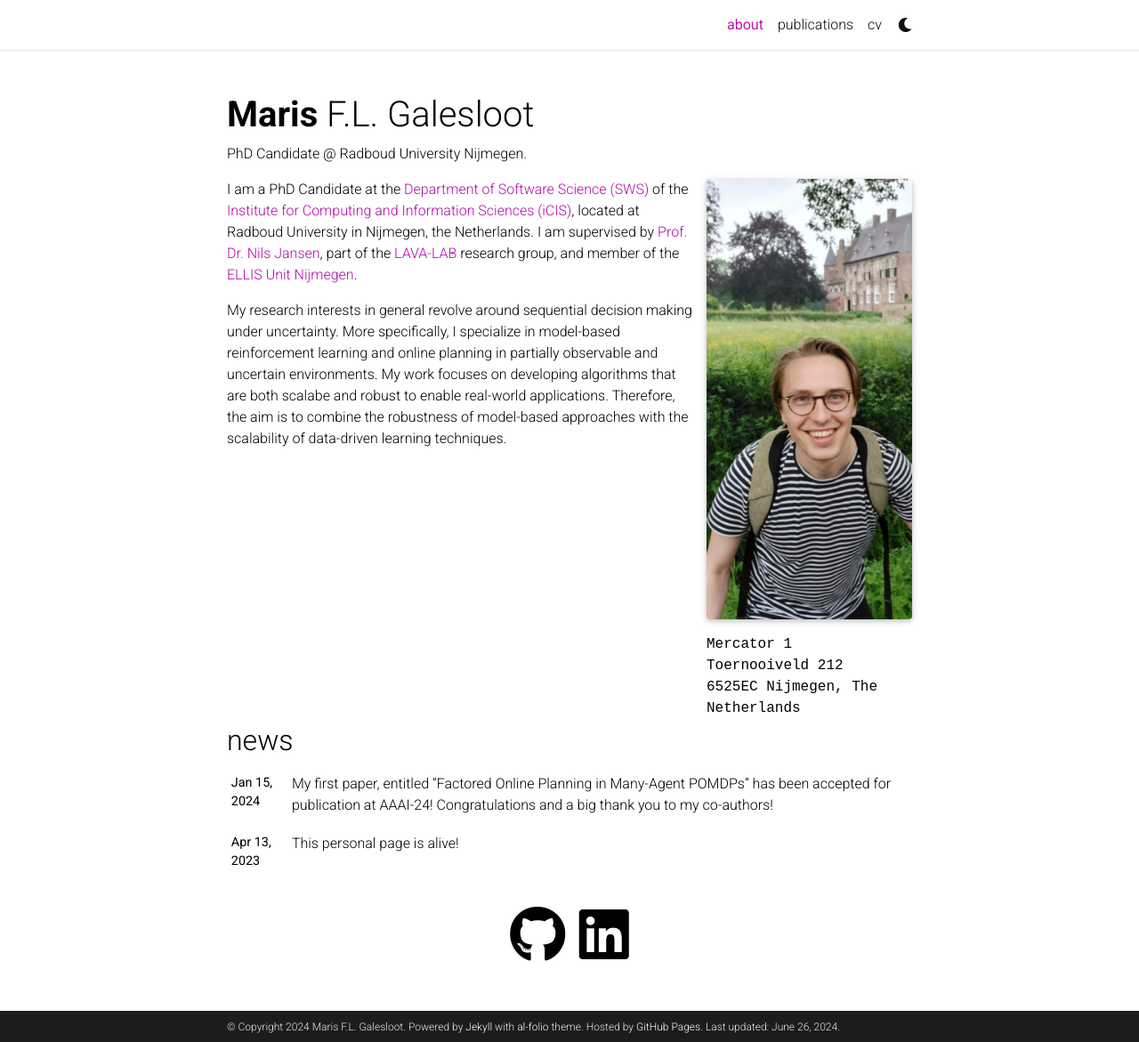
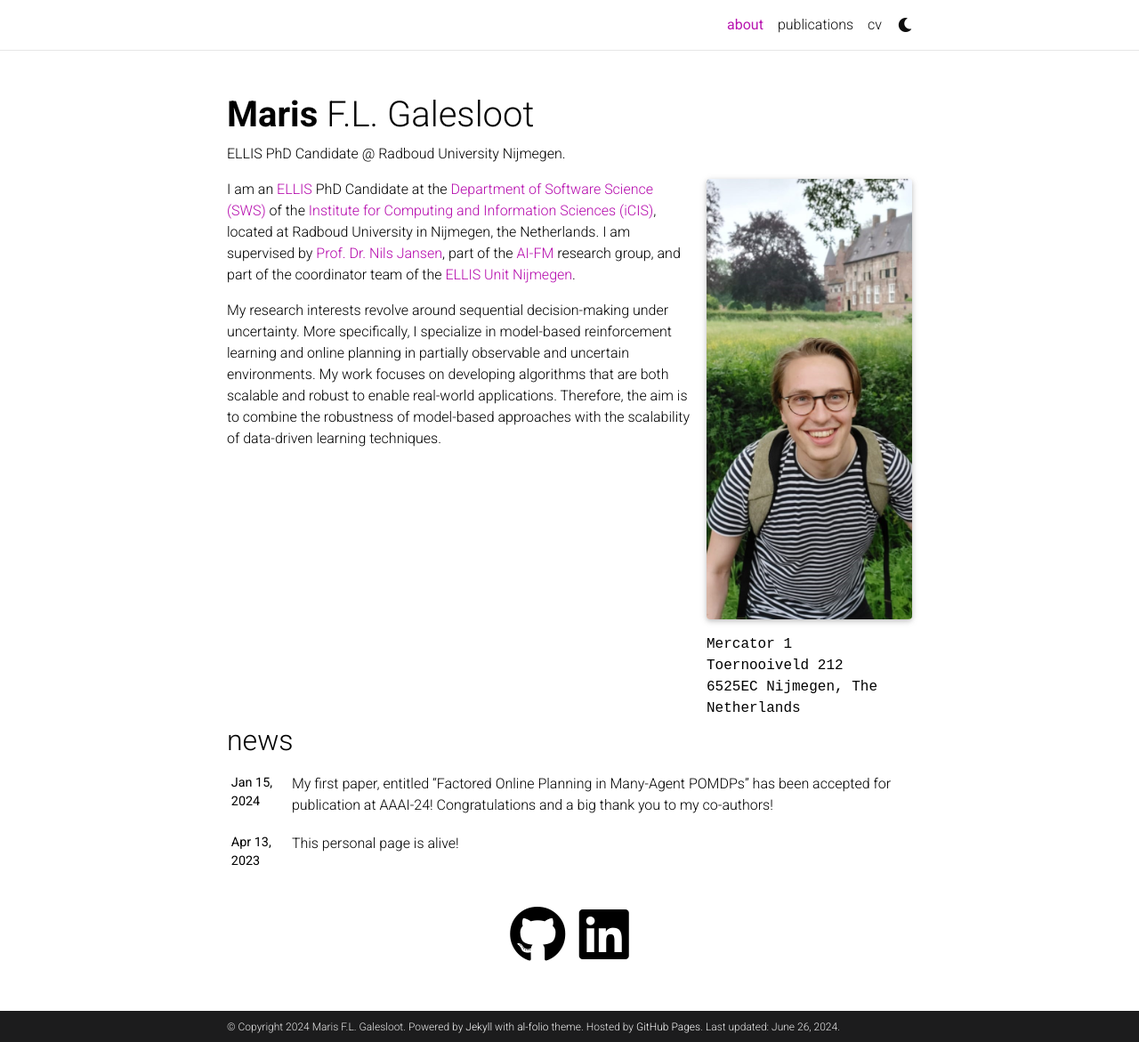
Before and after one commit to marisgg/marisgg.github.io, a Jekyll site: the page built from _pages/about.md, in a window 1280 px wide and 1171 px high. Shown: the whole window at 89% size. Built offline with Jekyll 4.4.1, drawn with Linux system fonts in a browser that asks for light colours; full-size pictures stand in for the smaller copies a plugin makes; comment, search, counter and statistics services are not loaded; a style sheet for code colours, icons or effects is not loaded.

Commit message:
Update about.md

```diff
--- a/_pages/about.md
+++ b/_pages/about.md
@@ -2,7 +2,7 @@
 layout: about
 title: about
 permalink: /
-subtitle: PhD Candidate @ Radboud University Nijmegen.
+subtitle: ELLIS PhD Candidate @ Radboud University Nijmegen.
 
 
 profile:
@@ -20,6 +20,6 @@ selected_papers: false # includes a list of papers marked as "selected={true}"
 social: true  # includes social icons at the bottom of the page
 ---
 
-I am a PhD Candidate at the <a href='https://sws.cs.ru.nl/'>Department of Software Science (SWS)</a> of the <a href='https://www.ru.nl/icis/'>Institute for Computing and Information Sciences (iCIS)</a>, located at Radboud University in Nijmegen, the Netherlands. I am supervised by <a href='https://www.nilsjansen.org'>Prof. Dr. Nils Jansen</a>, part of the <a href='https://lava-lab.org/'>LAVA-LAB</a> research group, and member of the <a href='https://www.ru.nl/ai/ellis-unit'>ELLIS Unit Nijmegen</a>.
+I am an <a href='https://ellis.eu/'>ELLIS</a> PhD Candidate at the <a href='https://sws.cs.ru.nl/'>Department of Software Science (SWS)</a> of the <a href='https://www.ru.nl/icis/'>Institute for Computing and Information Sciences (iCIS)</a>, located at Radboud University in Nijmegen, the Netherlands. I am supervised by <a href='https://www.nilsjansen.org'>Prof. Dr. Nils Jansen</a>, part of the <a href='https://ai-fm.org/'>AI-FM</a> research group, and part of the coordinator team of the <a href='https://www.ru.nl/ai/ellis-unit'>ELLIS Unit Nijmegen</a>.
 
-My research interests in general revolve around sequential decision making under uncertainty. More specifically, I specialize in model-based reinforcement learning and online planning in partially observable and uncertain environments. My work focuses on developing algorithms that are both scalabe and robust to enable real-world applications. Therefore, the aim is to combine the robustness of model-based approaches with the scalability of data-driven learning techniques.
+My research interests revolve around sequential decision-making under uncertainty. More specifically, I specialize in model-based reinforcement learning and online planning in partially observable and uncertain environments. My work focuses on developing algorithms that are both scalable and robust to enable real-world applications. Therefore, the aim is to combine the robustness of model-based approaches with the scalability of data-driven learning techniques.
```
